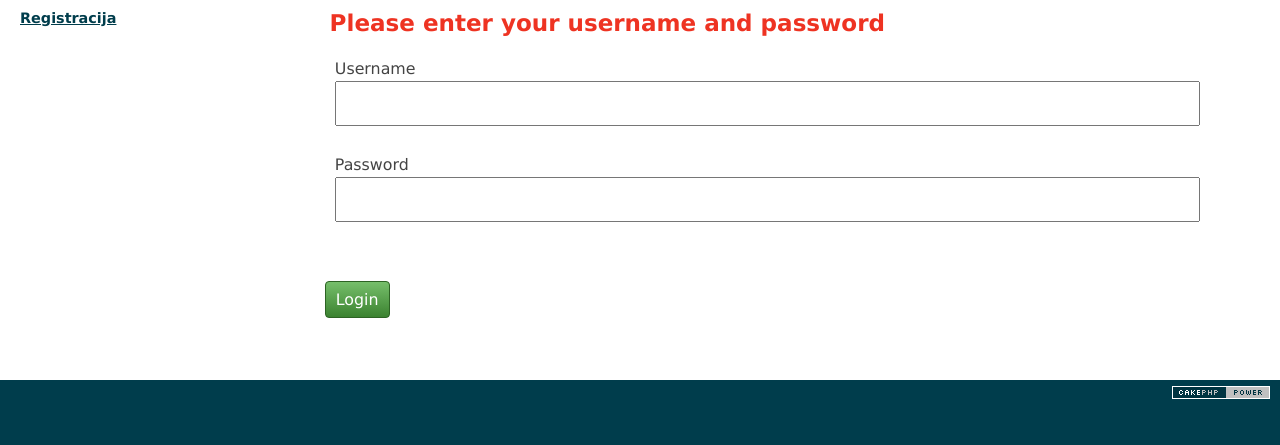
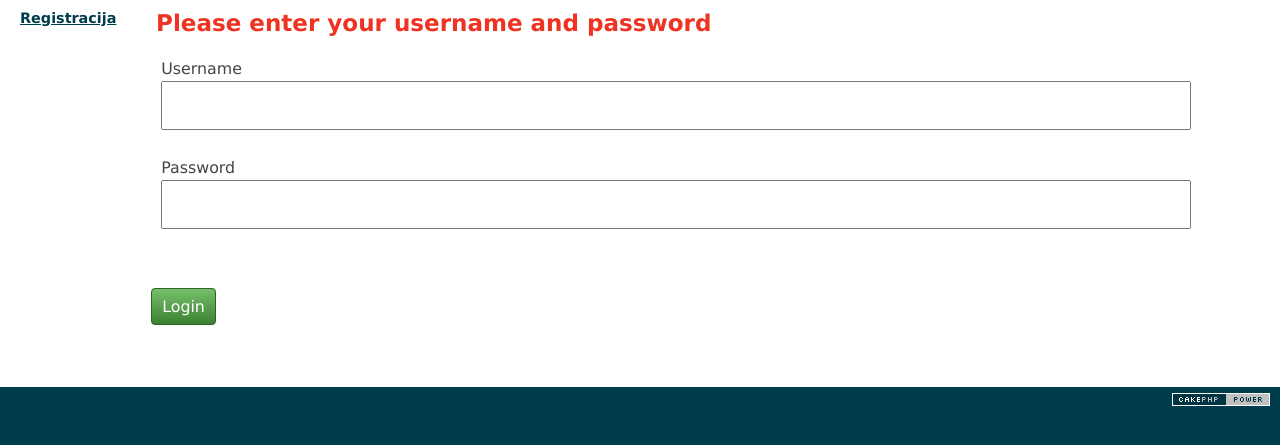
Before and after one commit to dofahkiin/Dvorana, a CakePHP app: the page made by app/View/Home/home.ctp in a window 1280 px wide. Shown: the part 60-505 px from the top of the page. Run offline with PHP 8.4 and a stand-in for CakePHP, Linux system fonts and the light colour scheme; the template is opened without the code that fills it, so the values that code supplies are empty; form fields are guessed from the names that the template uses; some libraries are stand-ins or nearby versions.

Commit message:
Izmjenjen css

```diff
--- a/app/webroot/css/cake.generic.css
+++ b/app/webroot/css/cake.generic.css
@@ -118,7 +118,7 @@ div.form,
 div.index,
 div.view {
 	float:right;
-	width:76%;
+	width:90%;
     /*border-left:1px solid #666;
      padding:10px 2%; */
 }
```
